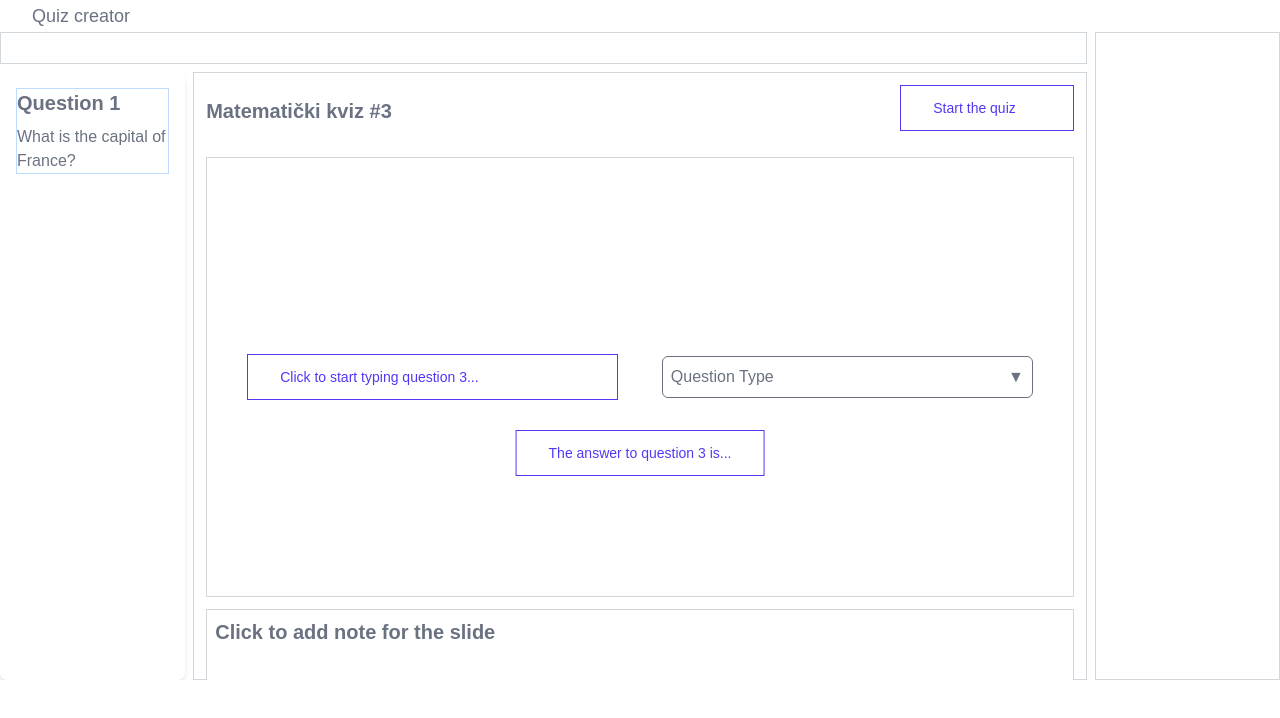
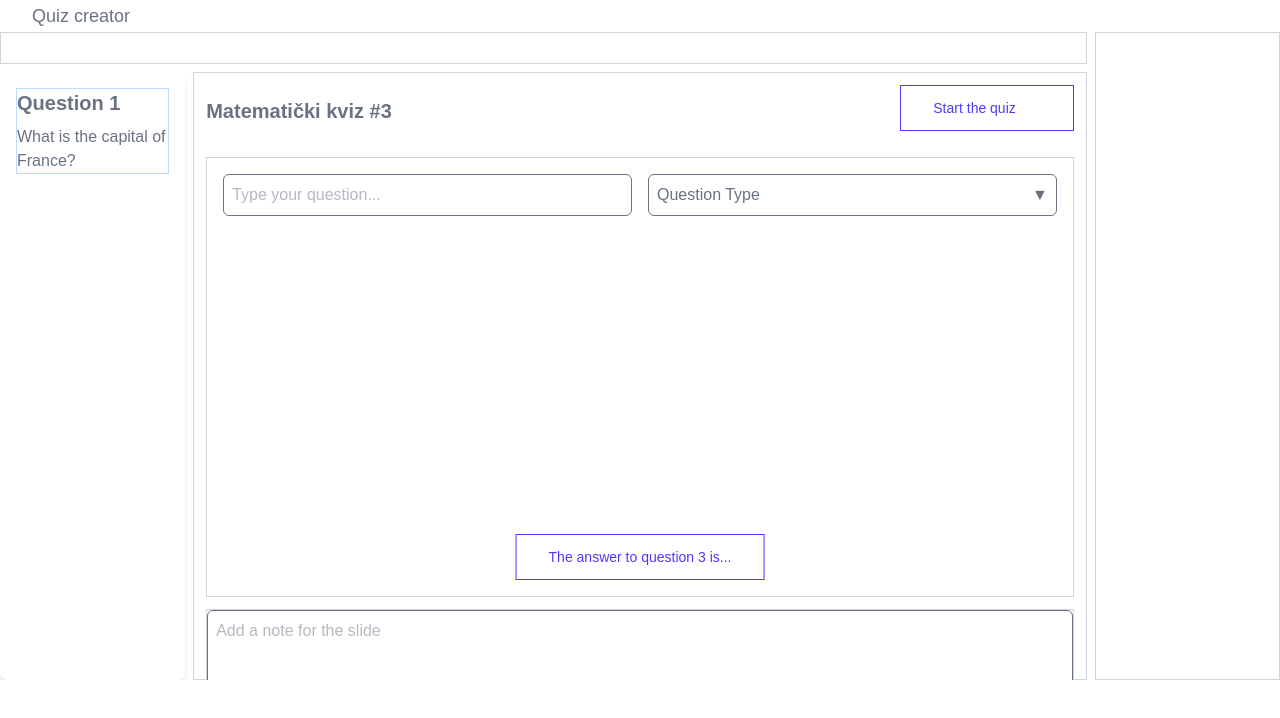
Before and after one commit to karlo-kormanic/zavrsni_rad, a Next.js app: page / in a window 1280 px wide. Shown: the top 718 px of the page. Built offline with nearby package versions, Linux system fonts and the light colour scheme.

Commit message:
Implemented MultipleChoice area, edited components style

```diff
--- /dev/null
+++ b/src/app/components/MultipleChoice.tsx
@@ -0,0 +1,60 @@
+'use client';
+import { useState, useEffect } from 'react';
+
+interface MultipleChoiceProps {
+  initialOptions?: string[];
+  onUpdate: (options: string[]) => void;
+}
+
+export default function MultipleChoice({
+  initialOptions = ['', '', '', ''],
+  onUpdate
+}: MultipleChoiceProps) {
+  const [options, setOptions] = useState<string[]>(initialOptions);
+
+  // Debounce updates to parent
+  useEffect(() => {
+    const timer = setTimeout(() => {
+      onUpdate(options.filter(opt => opt.trim() !== ''));
+    }, 500);
+    return () => clearTimeout(timer);
+  }, [options, onUpdate]);
+
+  const handleChange = (index: number, value: string) => {
+    const newOptions = [...options];
+    newOptions[index] = value;
+    setOptions(newOptions);
+  };
+
+  const addOption = () => {
+    setOptions([...options, '']);
+  };
+
+  return (
+    <div className="mt-4">
+      <div className="grid grid-cols-2 gap-3">
+        {options.map((option, index) => (
+          <div key={index} className="flex items-center gap-2">
+            <span className="w-6 text-gray-500 font-medium">
+              {String.fromCharCode(97 + index)})
+            </span>
+            <input
+              type="text"
+              value={option}
+              onChange={(e) => handleChange(index, e.target.value)}
+              className="flex-1 p-2 border border-gray-300 rounded-md focus:ring-2 focus:ring-blue-500 focus:border-transparent"
+              placeholder={`Option ${index + 1}`}
+            />
+          </div>
+        ))}
+      </div>
+      <button
+        type="button"
+        onClick={addOption}
+        className="mt-3 px-4 py-2 text-sm bg-gray-100 hover:bg-gray-200 rounded-md transition-colors duration-200"
+      >
+        + Add Option
+      </button>
+    </div>
+  );
+}
--- a/src/app/components/NoteArea.tsx
+++ b/src/app/components/NoteArea.tsx
@@ -1,7 +1,17 @@
+'use client';
+
+import QuestionPrompt from "./QuestionPrompt";
+
 const NoteArea = () => {
     return (
         <div className="h-[calc(12vh)] row-span-1 bg-white border border-gray-300">
-            <h2 className="text-xl font-bold mb-2 p-2">Click to add note for the slide</h2>
+            <QuestionPrompt
+                onSave={() => {
+                    console.log("Note saved.")
+                }}
+                //className="text-xl font-bold mb-2 p-2"
+                placeholder="Add a note for the slide"
+            />
         </div>
     )
 }
--- a/src/app/components/QuestionEditor.tsx
+++ b/src/app/components/QuestionEditor.tsx
@@ -1,11 +1,15 @@
-'use client'
+'use client';
 
 import { useState } from 'react';
 import QuestionTypeDropdown from './QuestionTypeDropdown';
+import QuestionPrompt from './QuestionPrompt';
+import MultipleChoice from './MultipleChoice';
 
 const QuestionEditor = () => {
 
     const [questionType, setQuestionType] = useState<string | null>(null);
+    // eslint-disable-next-line @typescript-eslint/no-unused-vars
+    const [mcOptions, setMcOptions] = useState<string[]>([]);
 
     const questionTypes = [
         {value: 'multiple_choice', label: 'Multiple Choice'},
@@ -17,14 +21,21 @@ const QuestionEditor = () => {
         setQuestionType(selectedValue);
     }
 
-    return(
-        <div className="relative h-[55vh] row-span-1 bg-white border border-gray-300">
-            <div className="w-3/7 absolute left-10 top-1/2 transform -translate-y-1/2">
-                <a className="text-sm font-medium text-indigo-600 focus:ring-3 focus:outline-hidden" href="#">
-                    <span className="relative block border border-current bg-white px-8 py-3"> Click to start typing question 3...</span>
-                </a>
+    return (
+        //TODO add question window expansion on new line in type your question...
+        //TODO add data persistence (until hard refresh) -> should I even do this if db saving fixes this problem?
+        //TODO change saves to lower the amount of db calls, onChange -> onBlur
+        <div className="relative h-[55vh] row-span-1 bg-white border border-gray-300 p-4">
+            {/* Top row - question and type selector */}
+            <div className="flex justify-between mb-6">
+                <div className="w-1/2 pr-2">
+                    <QuestionPrompt
+                        onSave={() => {
+                            console.log("Question saved.")
+                        }}
+                    />
                 </div>
-            <div className="w-3/7 absolute right-10 top-1/2 transform -translate-y-1/2">
+                <div className="w-1/2 pl-2">
                     <QuestionTypeDropdown
                         options={questionTypes}
                         selectedValue={questionType}
@@ -32,9 +43,23 @@ const QuestionEditor = () => {
                         placeholder="Question Type"
                     />
                 </div>
-            <div className="absolute left-1/2 bottom-30 transform -translate-x-1/2">
-                <a className="text-sm font-medium text-indigo-600 focus:ring-3 focus:outline-hidden" href="#">
-                    <span className="relative block border border-current bg-white px-8 py-3"> The answer to question 3 is...</span>
+            </div>
+
+            {/* Middle content - dynamic based on question type */}
+            <div className="mb-6">
+                {questionType === 'multiple_choice' && (
+                    <div className="w-full">
+                        <MultipleChoice onUpdate={setMcOptions} />
+                    </div>
+                )}
+            </div>
+
+            {/* Bottom - answer hint */}
+            <div className="absolute bottom-4 left-1/2 transform -translate-x-1/2">
+                <a className="text-sm font-medium text-indigo-600 focus:ring-3 focus:outline-none" href="#">
+                    <span className="relative block border border-current bg-white px-8 py-3">
+                        The answer to question 3 is...
+                    </span>
                 </a>
             </div>
         </div>
--- /dev/null
+++ b/src/app/components/QuestionPrompt.tsx
@@ -0,0 +1,59 @@
+'use client';
+
+import { useState, useEffect } from 'react';
+
+interface QuestionPrompt {
+  initialValue?: string;
+  onSave: (value: string) => void;
+  placeholder?: string;
+  className?: string;
+}
+
+export default function QuestionPrompt({
+  initialValue = '',
+  onSave,
+  placeholder = 'Type your question...',
+  className = '',
+}: QuestionPrompt) {
+  const [value, setValue] = useState(initialValue);
+  const [saveStatus, setSaveStatus] = useState<'idle' | 'saving' | 'saved'>('idle');
+
+  useEffect(() => {
+    if (value === initialValue) return;
+
+    setSaveStatus('saving');
+
+    const timer = setTimeout(() => {
+        onSave(value);
+        setSaveStatus('saved');
+
+        const resetTimer = setTimeout(() => {
+            setSaveStatus('idle');
+        }, 2000);
+
+        return () => clearTimeout(resetTimer);
+    }, 500);
+
+    return () => clearTimeout(timer);
+  }, [value, initialValue, onSave]);
+
+  return (
+    <div className={`relative h-full ${className}`}>
+      <textarea
+        value={value}
+        onChange={(e) => {setValue(e.target.value)}}
+        placeholder={placeholder}
+        className="absolute inset-0 p-2 border rounded-md
+              overflow-y-auto resize-none"
+        rows={3}
+      />
+      {saveStatus !== 'idle' && (
+        <span className={`absolute right-2 bottom-2 text-xs ${
+          saveStatus === 'saved' ? 'text-green-500' : 'text-gray-500'
+        }`}>
+          {saveStatus === 'saving' ? 'Saving...' : 'Saved'}
+        </span>
+      )}
+    </div>
+  );
+}
--- a/src/app/components/QuestionTypeDropdown.tsx
+++ b/src/app/components/QuestionTypeDropdown.tsx
@@ -1,4 +1,4 @@
-'use client'; // Required for interactivity
+'use client';
 
 import { useState } from 'react';
 
```
Lines whose indentation alone changed are shown as unchanged.
